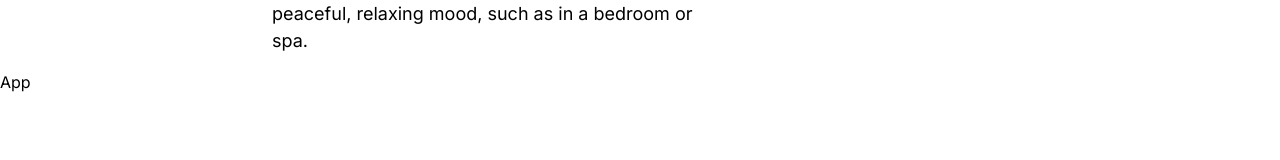
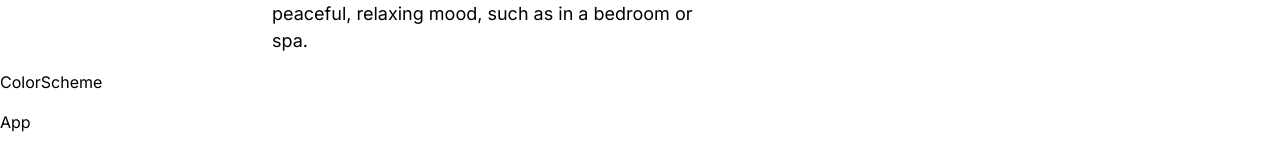
Before and after one commit to goranstevanovic/color-scheme-lab, a React (Create React App) app: page / in a window 1280 px wide. Shown: the part 323-483 px from the top of the page. Built offline with nearby package versions, Linux system fonts and the light colour scheme.

Commit message:
Create ColorScheme component and import it into App

```diff
--- a/src/App.tsx
+++ b/src/App.tsx
@@ -1,11 +1,13 @@
 import Header from './components/Header';
 import ColorHarmonyOptions from './components/ColorHarmonyOptions';
+import ColorScheme from './components/ColorScheme';
 
 function App() {
   return (
     <>
       <Header />
       <ColorHarmonyOptions />
+      <ColorScheme />
       <p>App</p>
     </>
   );
--- /dev/null
+++ b/src/components/ColorScheme/index.tsx
@@ -0,0 +1,5 @@
+function ColorScheme() {
+  return <p>ColorScheme</p>;
+}
+
+export default ColorScheme;
```
